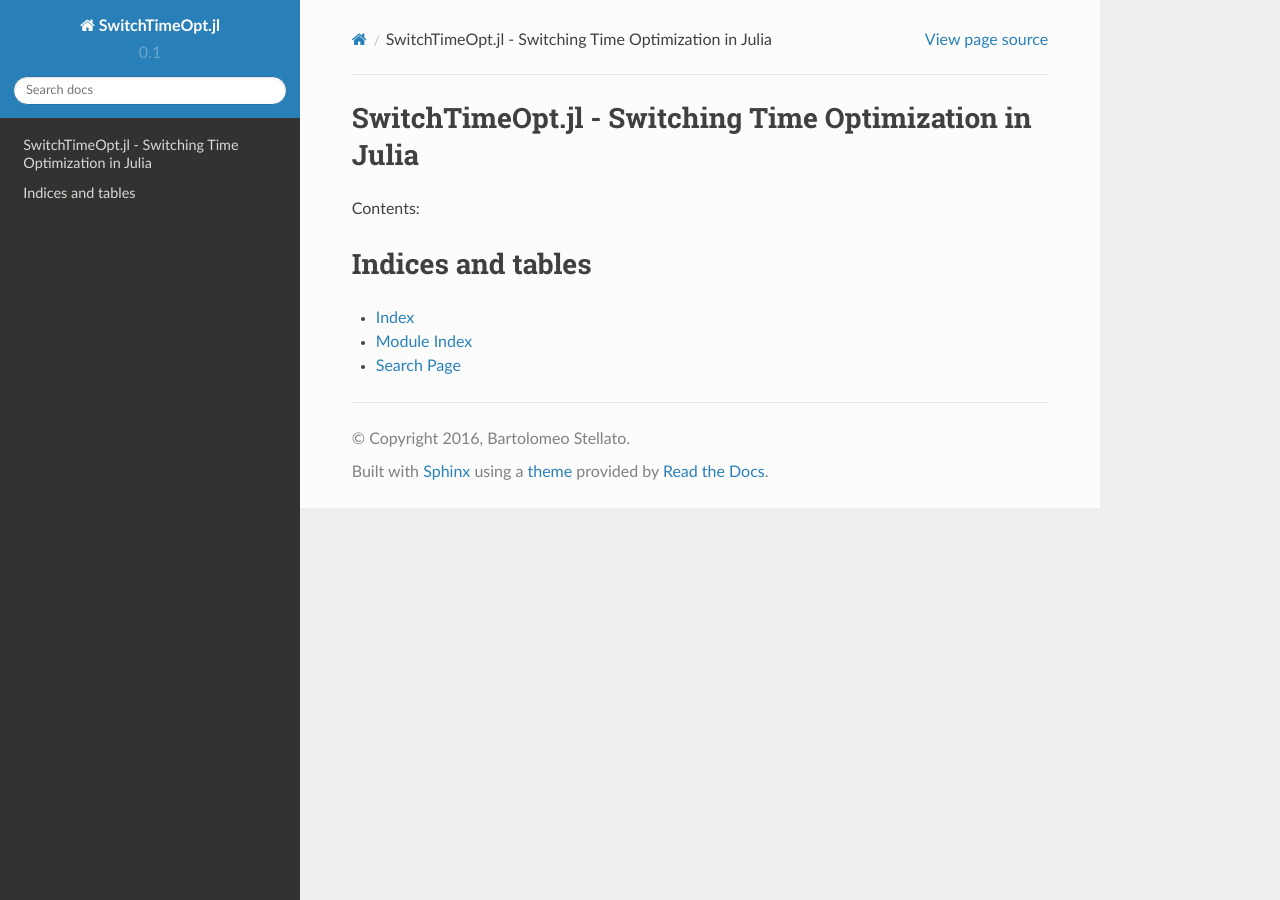
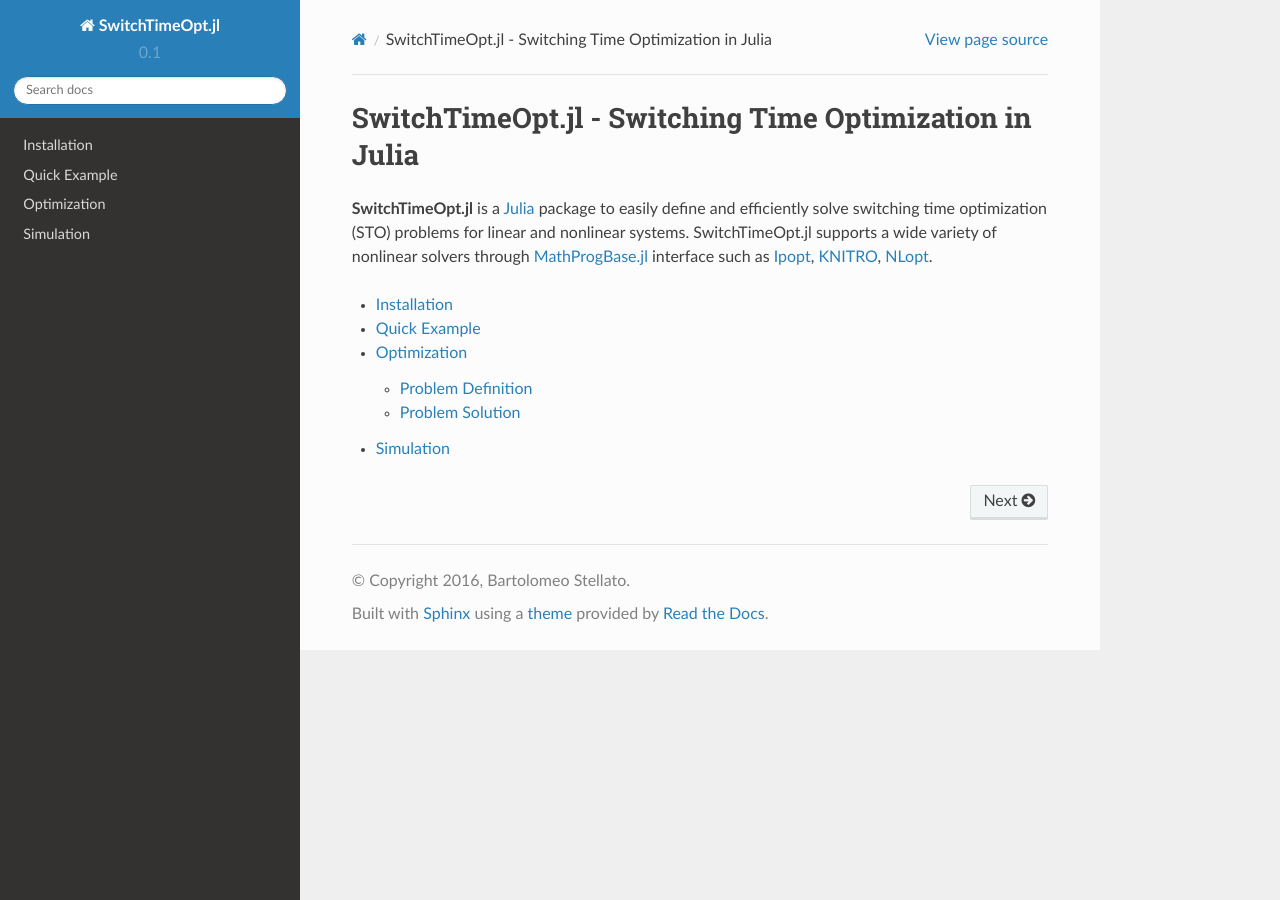
Before and after one commit to oxfordcontrol/SwitchTimeOpt.jl, a Sphinx documentation site: the page built from docs/index.rst, in a window 1280 px wide. Built offline with Sphinx 7.4.7 and the Read the Docs theme 2.0.0, drawn with Linux system fonts in a browser that asks for light colours.

Commit message:
Added Documentation Sections

```diff
--- a/docs/index.rst
+++ b/docs/index.rst
@@ -6,16 +6,22 @@
 SwitchTimeOpt.jl - Switching Time Optimization in Julia
 =======================================================
 
-Contents:
+**SwitchTimeOpt.jl** is a `Julia <https://github.com/JuliaLang/julia/>`_ package to easily define and efficiently solve switching time optimization (STO) problems for linear and nonlinear systems. SwitchTimeOpt.jl supports a wide variety of nonlinear solvers through `MathProgBase.jl <https://github.com/JuliaOpt/MathProgBase.jl/>`_ interface such as `Ipopt <https://github.com/JuliaOpt/Ipopt.jl/>`_, `KNITRO <https://github.com/JuliaOpt/KNITRO.jl/>`_, `NLopt <https://github.com/JuliaOpt/NLopt.jl/>`_.
+
 
 .. toctree::
    :maxdepth: 2
 
+   Installation <installation>
+   Quick Example <quick_example>
+   Optimization <optimization>
+   Simulation <simulation>
 
 
-Indices and tables
-==================
-
-* :ref:`genindex`
-* :ref:`modindex`
-* :ref:`search`
+..
+.. Indices and tables
+.. ==================
+..
+.. * :ref:`genindex`
+.. * :ref:`modindex`
+.. * :ref:`search`
--- /dev/null
+++ b/docs/optimization.rst
@@ -0,0 +1,22 @@
+===============================
+Optimization
+===============================
+
+
+Problem Definition
+==================
+
+
+
+Linear Systems
+--------------
+
+
+Noninear Systems
+----------------
+
+
+
+
+Problem Solution
+================
--- /dev/null
+++ b/docs/simulation.rst
@@ -0,0 +1,3 @@
+===============================
+Simulation
+===============================
```
Also changed, not shown: docs/installation.rst (added, +10 -0 lines), docs/quick_example.rst (added, +53 -0 lines).
